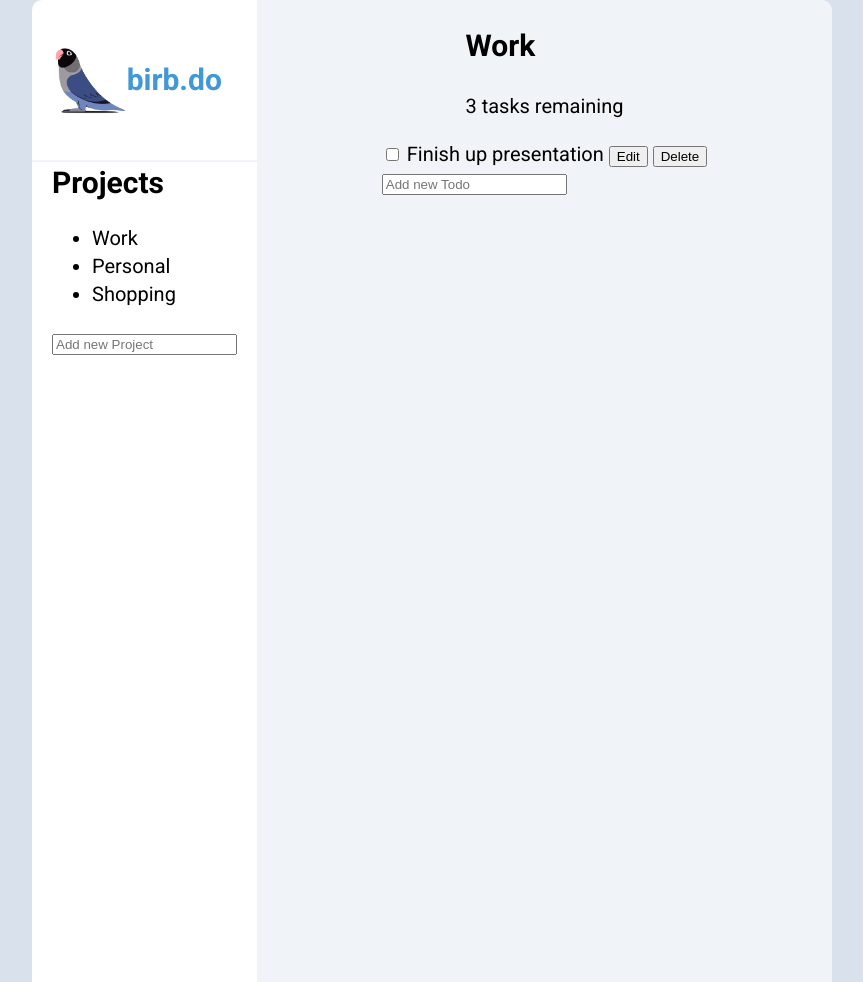
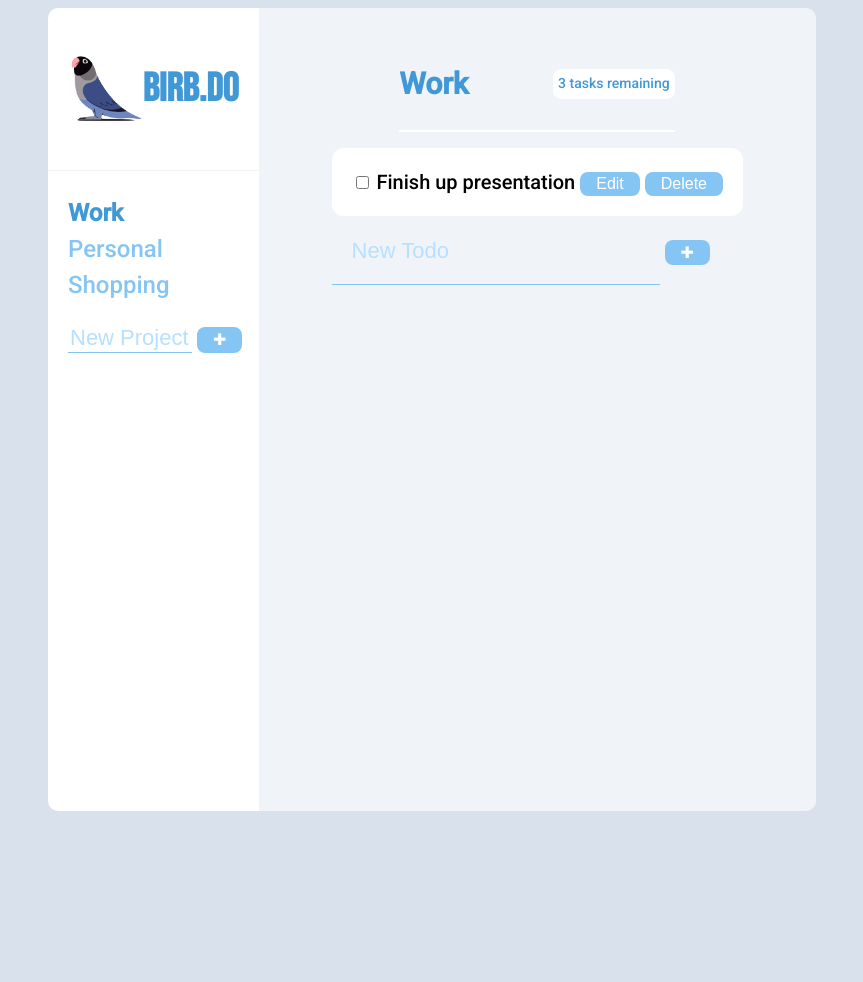
Before and after one commit to dLucs/Todo-List, a plain HTML site: page index.html in a window 1280 px wide. Shown: the whole page, without its empty margins (208-1071 px from the left). After the commit the page ends 811 px from the top, so only its background shows below. Drawn offline with Linux system fonts and the light colour scheme.

Commit message:
continued styling app

```diff
--- a/index.html
+++ b/index.html
@@ -3,9 +3,11 @@
   <head>
     <meta charset="UTF-8" />
     <meta http-equiv="X-UA-Compatible" content="IE=edge" />
+    <link rel="preconnect" href="https://fonts.googleapis.com" />
+    <link rel="preconnect" href="https://fonts.gstatic.com" crossorigin />
     <link
+      href="https://fonts.googleapis.com/css2?family=Bebas+Neue&family=Roboto:wght@300;500&display=swap"
       rel="stylesheet"
-      href="https://fonts.googleapis.com/css?family=Roboto:300,400,700"
     />
     <meta name="viewport" content="width=device-width, initial-scale=1.0" />
     <link rel="stylesheet" href="styles.css" />
@@ -21,7 +23,6 @@
     </div>
 
     <div class="all-projects">
-      <h2 class="project-list-title">Projects</h2>
       <ul class="project-list">
         <li class="active-project">Work</li>
         <li>Personal</li>
@@ -30,10 +31,11 @@
       <form action="">
         <input
           type="text"
-          class="new-project"
-          placeholder="Add new Project"
+          class="new project"
+          placeholder="New Project"
           aria-label="New Project"
         />
+        <button class="add-project">✚</button>
       </form>
     </div>
 
@@ -59,10 +61,11 @@
           <form action="">
             <input
               type="text"
-              class="new-todo"
-              placeholder="Add new Todo"
+              class="new todo"
+              placeholder="New Todo"
               aria-label="New Todo"
             />
+            <button class="add-todo">✚</button>
           </form>
         </div>
       </div>
--- a/styles.css
+++ b/styles.css
@@ -71,10 +71,11 @@ html {
 
 body {
   background-color: var(--blue-grey-100);
-  max-width: 800px;
-  max-height: 920px;
+  max-width: 60vw;
+  max-height: 80vh;
   display: grid;
-  margin: auto;
+  margin-left: auto;
+  margin-right: auto;
   grid:
     "header todos" auto
     "projects todos" auto /
@@ -99,29 +100,129 @@ body {
   display: flex;
   justify-content: center;
   align-items: center;
+  font-family: "Bebas Neue";
+  font-size: 40px;
 }
 
 .all-projects {
   grid-area: projects;
   background-color: white;
-  min-height: 100vh;
-  padding: 1em;
+  min-height: 80vh;
+  padding-left: 1em;
   padding-top: 0;
-  border-top: 2px solid var(--blue-grey-050);
-}
-.all-projects h2 {
-  margin: 0;
+  border-top: 1px solid var(--blue-grey-050);
+  border-bottom-left-radius: 10px;
+  color: var(--blue-400);
 }
 
+.project-list {
+  font-size: 1.2rem;
+  line-height: 1.5;
+  list-style: ;
+  padding: 0;
+  margin: 0;
+  list-style: none;
+  color: var(--blue-200);
+  margin-top: 1em;
+}
+.active-project {
+  font-weight: 700;
+  color: var(--blue-400);
+}
+
+.new {
+  background: transparent;
+  border: 0;
+  border-bottom: 1px solid var(--blue-200);
+  font-size: 1.1em;
+  max-width: 120px;
+  margin: 0;
+  font-weight: 500;
+  padding-top: 1em;
+  outline: none;
+
+  transition: border-bottom 150ms ease-in;
+}
+
+.new:focus {
+  border-bottom-width: 3px;
+}
+
+.new:focus::placeholder {
+  opacity: 0.3;
+}
+
+::placeholder {
+  color: var(--blue-100);
+}
+
+button {
+  background-color: var(--blue-200);
+  border-style: none;
+  border-radius: 0.5em;
+  padding: 0.2em 1em 0.2em 1em;
+  text-align: center;
+  font-size: 0.8em;
+  color: white;
+  cursor: pointer;
+  transition: background-color 250ms ease-in;
+}
+
+button:hover {
+  background-color: var(--blue-400);
+}
+
+li:hover {
+  cursor: pointer;
+}
 .todo-list {
   grid-area: todos;
   justify-content: center;
   background-color: var(--blue-grey-050);
   border-top-right-radius: 10px;
+  border-bottom-right-radius: 10px;
   display: flex;
   justify-content: flex-start;
   flex-direction: column;
   align-items: center;
+}
+
+.new.todo {
+  max-width: 300px;
+  background: transparent;
+  border: 0;
+  border-bottom: 1px solid var(--blue-200);
+  font-size: 1.1em;
+  margin: 0;
+  font-weight: 500;
+  padding-top: 1em;
+  outline: none;
+  border-radius: 0;
+}
+
+.todo-header {
+  margin-top: 1.5em;
+  color: var(--blue-400);
+  display: flex;
+  border-bottom: 2px solid white;
+  align-items: center;
+  justify-content: space-around;
+  flex-direction: row;
+}
+
+.todo-count {
+  margin-left: 6em;
+  font-size: 0.7em;
+  background-color: white;
+  padding: 0.4em;
+  border-radius: 0.6em;
+}
+
+.todo {
+  margin-top: 0.8rem;
+  background-color: white;
+  padding: 1rem;
+  border-radius: 0.6rem;
 }
 
 @media (min-width: 320px) and (max-width: 1024px) {
@@ -130,13 +231,33 @@ body {
       "header projects"
       "todos todos";
     min-height: fit-content;
+    margin: auto;
+    min-width: fit-content;
   }
   .header {
     height: auto;
   }
   .all-projects {
     min-height: 100px;
+    margin-top: ;
+    border-top-right-radius: 10px;
+    border-bottom-left-radius: 0;
+    border-top: 0;
+    border-left: 1px solid var(--blue-grey-050);
+    display: flex;
+    align-items: center;
+    justify-content: space-around;
+    flex-direction: column;
   }
+
+  .new {
+    font-size: 0.7em;
+  }
+
+  .add-project {
+    font-size: 0.7em;
+  }
+
   .project-list {
     display: flex;
     font-size: small;
@@ -145,5 +266,6 @@ body {
   }
   .todo-list {
     height: 100vh;
+    border-top-right-radius: 0;
   }
 }
```
